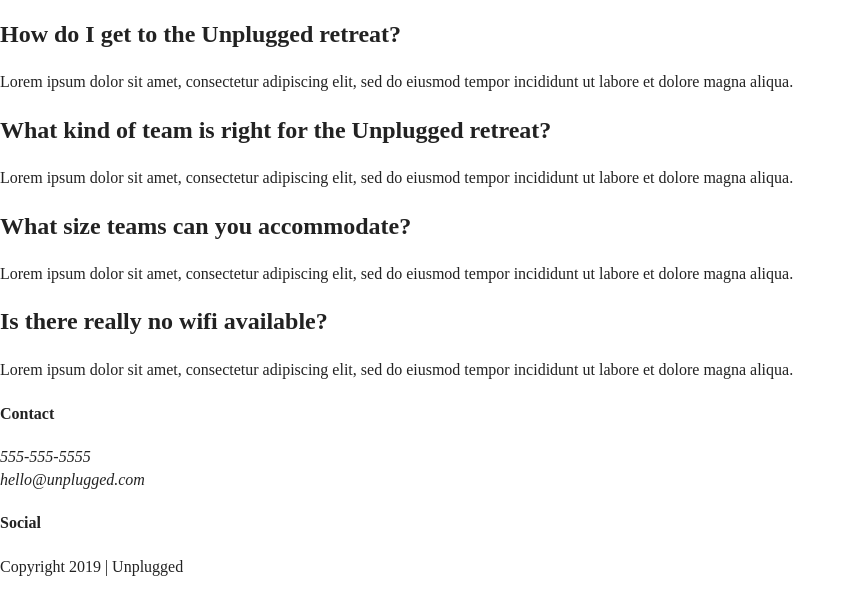
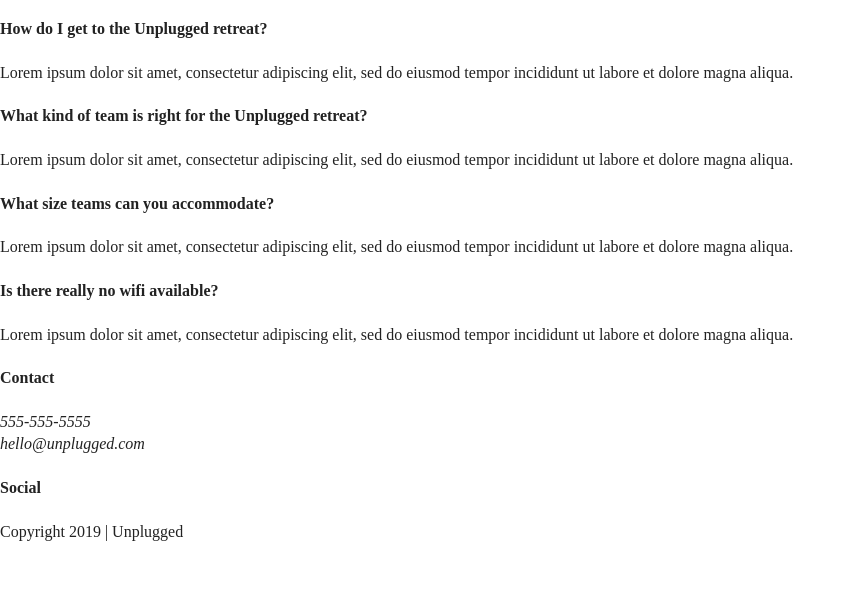
Before and after one commit to sheeshalicia/unplugged, a website: page faq/index.html in a window 1280 px wide. Shown: the part 154-768 px from the top of the page, without its empty margins (0-856 px from the left). Drawn offline with Linux system fonts and the light colour scheme.

Commit message:
Updated faq html

```diff
--- a/faq/index.html
+++ b/faq/index.html
@@ -39,16 +39,16 @@
     </div>
   </header>
 
-<section class="faq">
+<main class="faq">
   <div class="content-wrapper">
     <h1>Frequently Asked Questions</h1>
-          <article> <h2>How do I get to the Unplugged retreat?</h2><p>Lorem ipsum dolor sit amet, consectetur adipiscing elit, sed do eiusmod tempor incididunt ut labore et dolore magna aliqua.</p><article>
+          <div class="faq-content"> <h4>How do I get to the Unplugged retreat?</h4><p>Lorem ipsum dolor sit amet, consectetur adipiscing elit, sed do eiusmod tempor incididunt ut labore et dolore magna aliqua.</p></div>
 
-          <article><h2> What kind of team is right for the Unplugged retreat?</h2><p>Lorem ipsum dolor sit amet, consectetur adipiscing elit, sed do eiusmod tempor incididunt ut labore et dolore magna aliqua.</p> </article>
+          <div class="faq-content"><h4> What kind of team is right for the Unplugged retreat?</h4><p>Lorem ipsum dolor sit amet, consectetur adipiscing elit, sed do eiusmod tempor incididunt ut labore et dolore magna aliqua.</p> </div>
 
-          <article> <h2>What size teams can you accommodate?</h2><p>Lorem ipsum dolor sit amet, consectetur adipiscing elit, sed do eiusmod tempor incididunt ut labore et dolore magna aliqua.</p><article>
+          <div class="faq-content"> <h4>What size teams can you accommodate?</h4><p>Lorem ipsum dolor sit amet, consectetur adipiscing elit, sed do eiusmod tempor incididunt ut labore et dolore magna aliqua.</p></div>
 
-          <article><h2>Is there really no wifi available?</h2><p>Lorem ipsum dolor sit amet, consectetur adipiscing elit, sed do eiusmod tempor incididunt ut labore et dolore magna aliqua.</p> </article>
+          <div class="faq-content"><h4>Is there really no wifi available?</h4><p>Lorem ipsum dolor sit amet, consectetur adipiscing elit, sed do eiusmod tempor incididunt ut labore et dolore magna aliqua.</p> </div>
 
 
   <footer>
```
